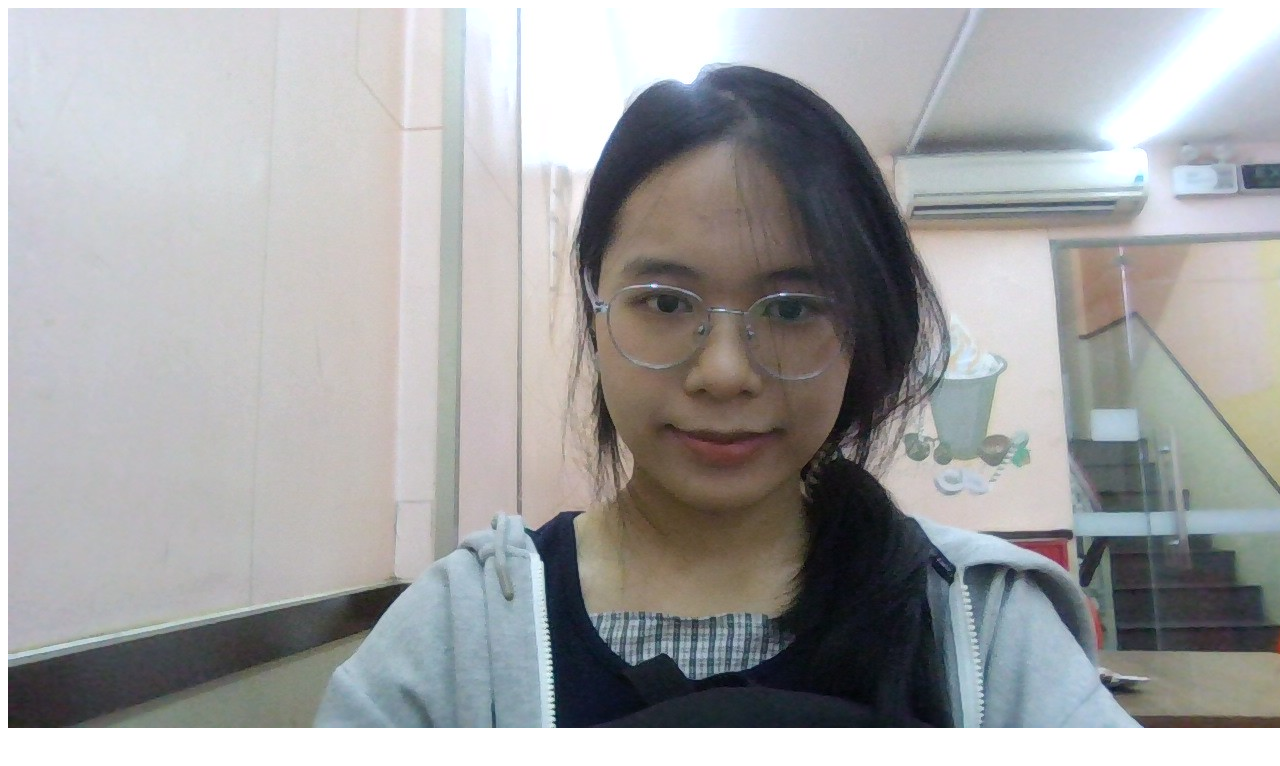
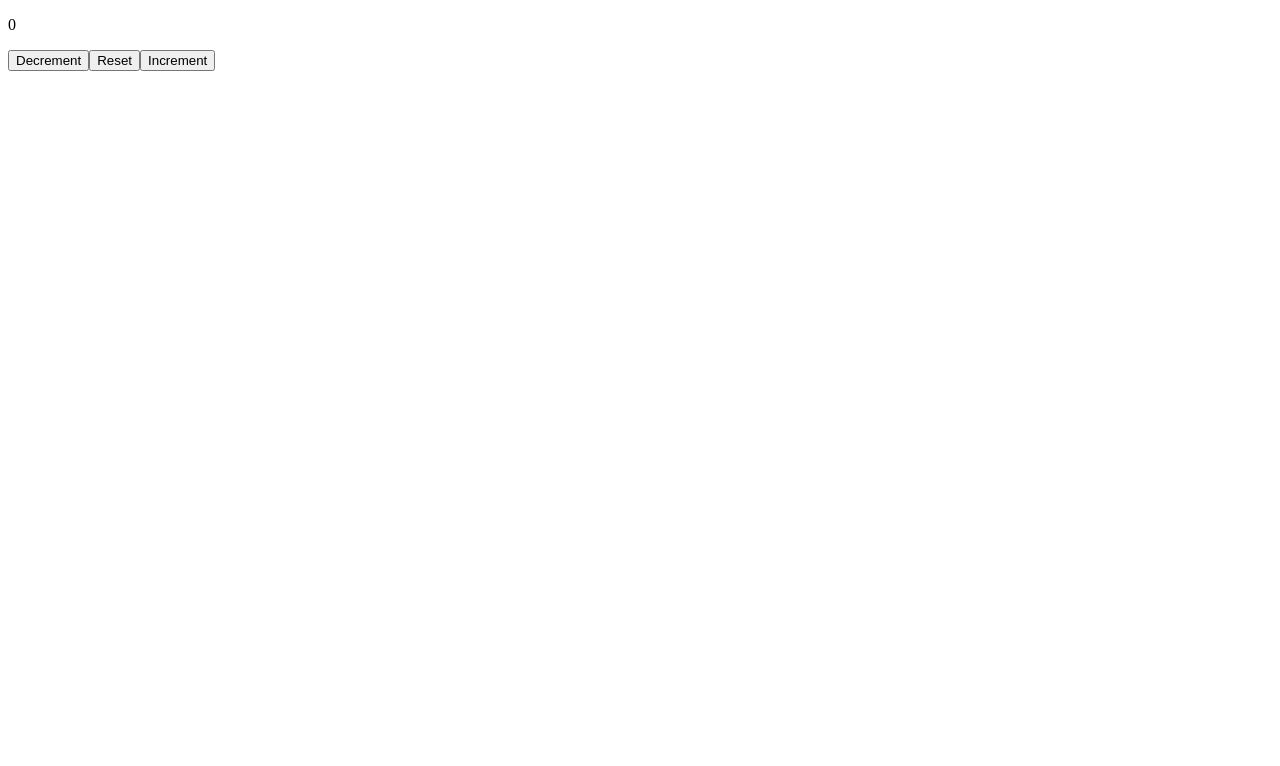
Before and after one commit to xun1607/reactJS-learn, a React (Vite) app in the folder my-app/: page / in a window 1280 px wide. Shown: the top 766 px of the page. Built offline with nearby package versions, Linux system fonts and the light colour scheme.

Commit message:
useState hook in react

```diff
--- a/my-app/src/App.jsx
+++ b/my-app/src/App.jsx
@@ -1,8 +1,9 @@
-import ProfilePic from './ProfilePic';
+import Counter from "./Counter";
 function App() {
   return(
     <>
-    <ProfilePic />
+    {/* <MyComponent/> */}
+    <Counter/>
     </>
   );
 }
--- a/my-app/src/Button.jsx
+++ b/my-app/src/Button.jsx
@@ -1,7 +1,7 @@
 function Button(){
     const handleClick = (e)=> e.target.textContent = "OUCH";
     return(
-        <button onDoubleClick={(e)=>handleClick(e)}>Click me 😀</button>
+        <button onClick={(e)=>handleClick(e)}>Click me 😀</button>
     );
 
 }
--- /dev/null
+++ b/my-app/src/Counter.jsx
@@ -0,0 +1,25 @@
+import { useState } from 'react';
+function Counter(){
+    const[count, setCount] = useState(0);
+
+    const increment = ()=>{
+        setCount(count + 1);
+    }
+    const decrement = ()=>{
+        setCount(count - 1);
+    }
+    const reset = ()=>{
+        setCount(0);
+    }
+    return(
+        <div className='counter-container'>
+            <p className='count-display'>{count}</p>
+            <button className='counter-button' onClick={decrement}>Decrement</button>
+            <button className='counter-button' onClick={reset}>Reset</button>
+            <button className='counter-button' onClick={increment}>Increment</button>
+        </div>
+    );
+
+}
+
+export default Counter;
```
Also changed, not shown: my-app/src/MyComponent.jsx (added, +37 -0 lines).
